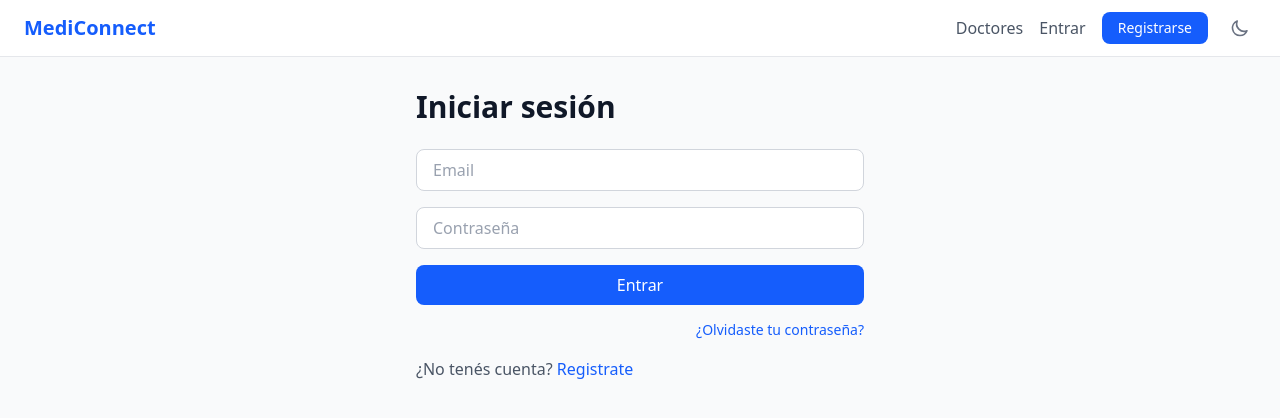
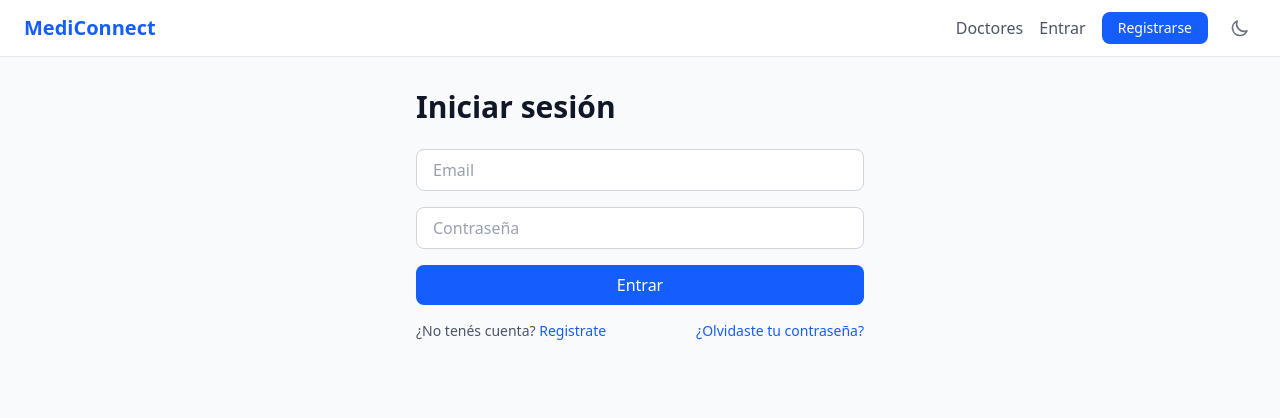
Before and after one commit to Goncar29/proyecto, a React (Vite) app in the folder frontend/: page /login in a window 1280 px wide. Shown: the top 418 px of the page. Built offline with nearby package versions, Linux system fonts and the light colour scheme.

Commit message:
fix(login): align forgot-password link with register link in same row

```diff
--- a/frontend/src/pages/Login.tsx
+++ b/frontend/src/pages/Login.tsx
@@ -57,14 +57,14 @@ export default function Login() {
           {loading ? 'Entrando...' : 'Entrar'}
         </button>
       </form>
-      <p className="mt-3 text-right">
+      <div className="mt-4 flex items-center justify-between">
+        <p className="text-gray-600 dark:text-gray-400 text-sm">
+          ¿No tenés cuenta? <Link to="/register" className="text-blue-600 dark:text-blue-400 hover:underline">Registrate</Link>
+        </p>
         <Link to="/forgot-password" className="text-sm text-blue-600 dark:text-blue-400 hover:underline">
           ¿Olvidaste tu contraseña?
         </Link>
-      </p>
-      <p className="mt-4 text-gray-600 dark:text-gray-400">
-        ¿No tenés cuenta? <Link to="/register" className="text-blue-600 dark:text-blue-400 hover:underline">Registrate</Link>
-      </p>
+      </div>
     </div>
   );
 }
```
